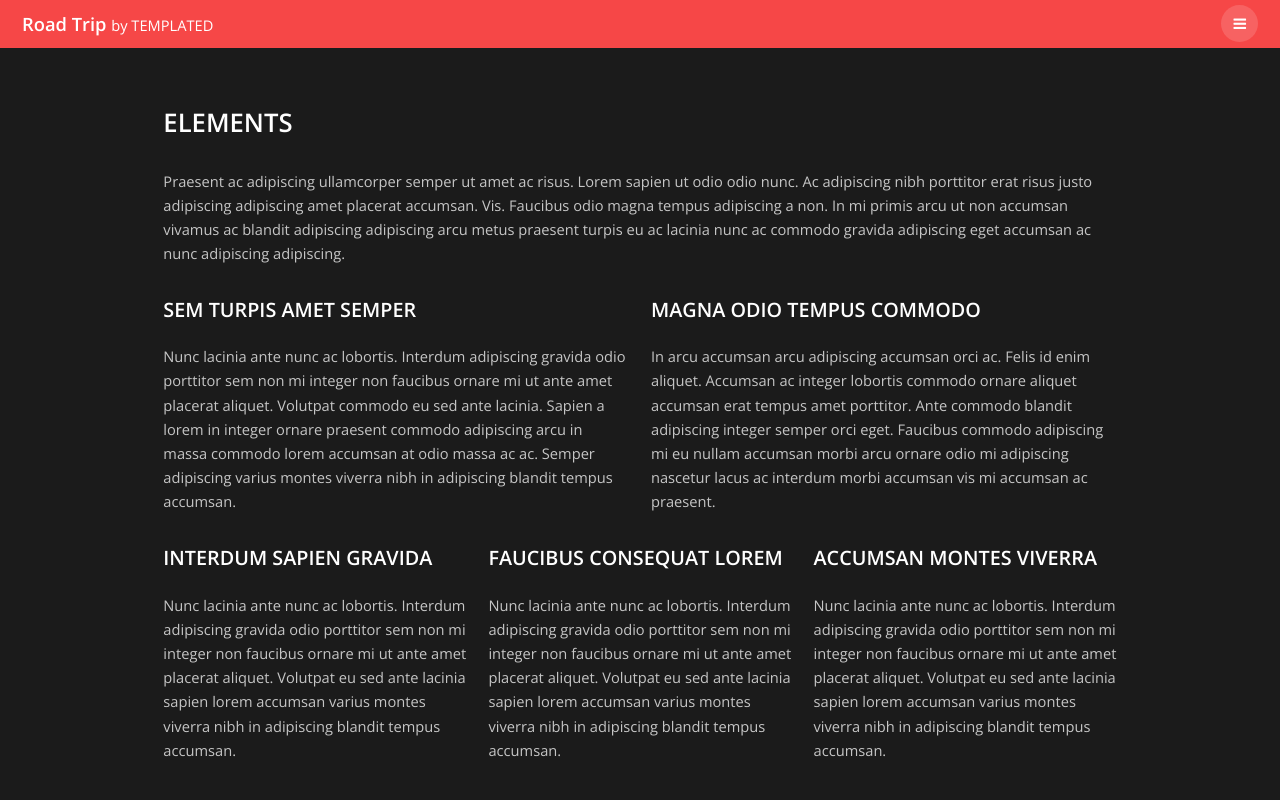
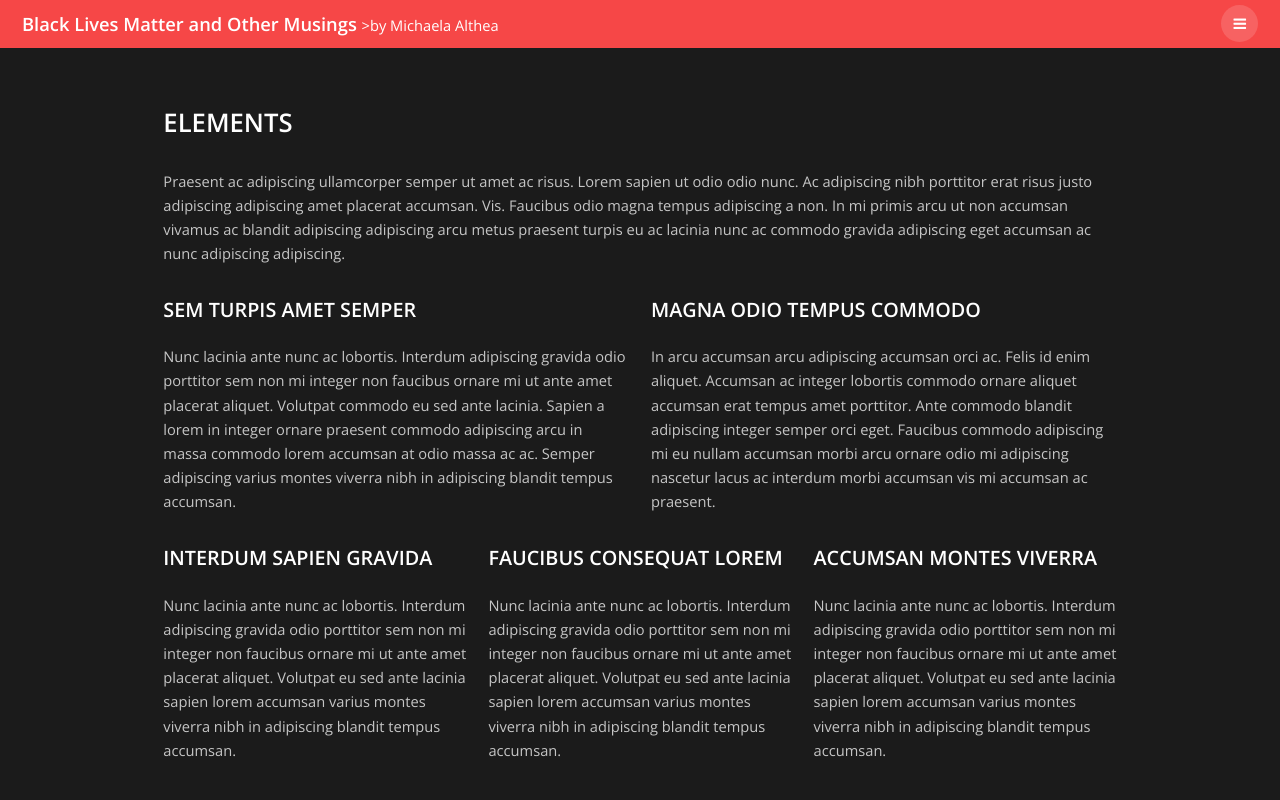
Before and after one commit to michaelaalthea/myblm, a plain HTML site: page elements.html in a window 1280 px wide. Shown: the top 800 px of the page. Drawn offline with nearby package versions, Linux system fonts and the light colour scheme.

Commit message:
more header changes

```diff
--- a/elements.html
+++ b/elements.html
@@ -6,7 +6,7 @@
 -->
 <html>
 	<head>
-		<title>Elements - Road Trip by TEMPLATED</title>
+		<title>Elements - Black Lives Matter and Other Musings by Michaela Althea</title>
 		<meta charset="utf-8" />
 		<meta name="viewport" content="width=device-width, initial-scale=1" />
 		<link rel="stylesheet" href="assets/css/main.css" />
@@ -15,7 +15,7 @@
 
 		<!-- Header -->
 			<header id="header" class="alt">
-				<div class="logo"><a href="index.html">Road Trip <span>by TEMPLATED</span></a></div>
+				<div class="logo"><a href="index.html">Black Lives Matter and Other Musings <span>>by Michaela Althea</span></a></div>
 				<a href="#menu"><span>Menu</span></a>
 			</header>
 
```
Also changed, not shown: generic.html (+2 -2 lines).
